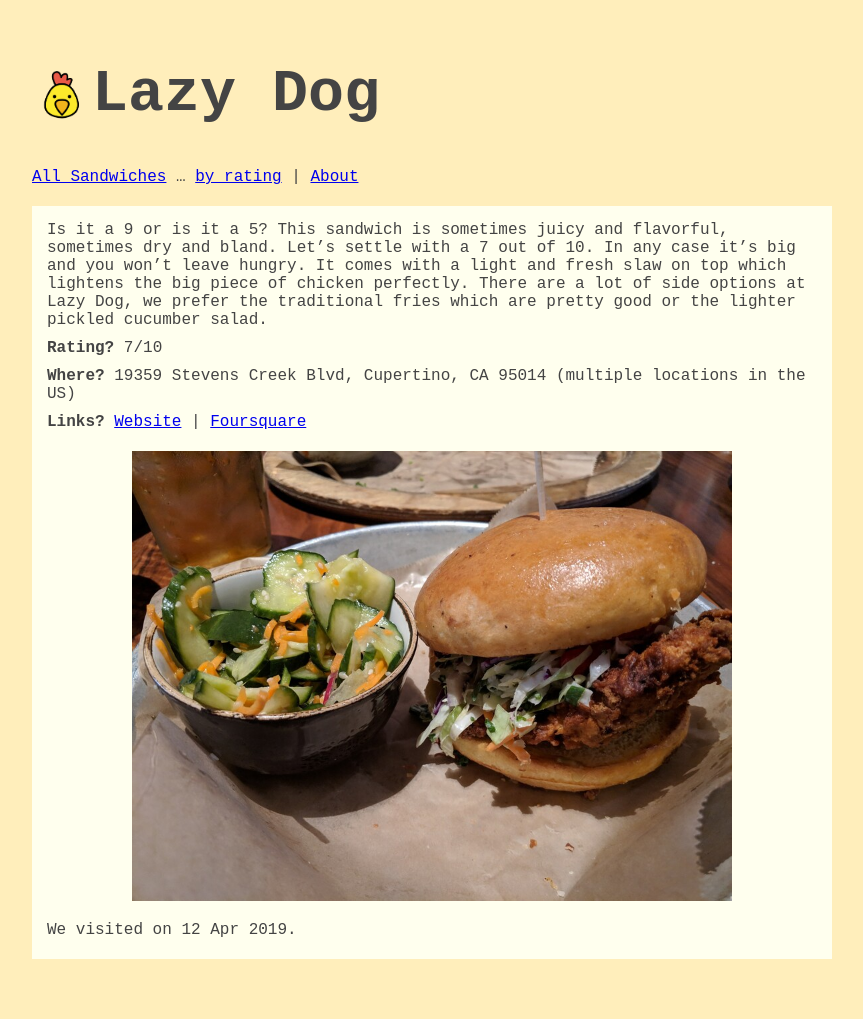
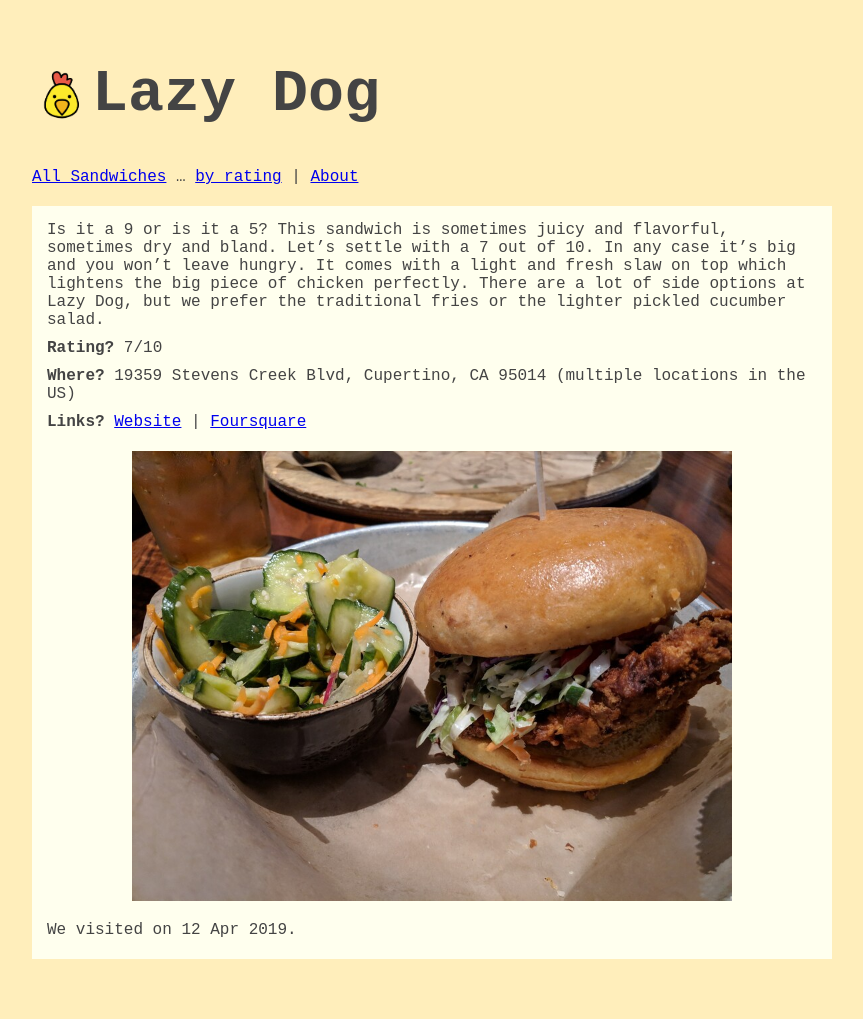
Before and after one commit to stefanthoss/chickenonabun, a Jekyll site: the page built from _posts/2019-04-12-lazy-dog.md, in a window 1280 px wide. Shown: the whole page, without its empty margins (208-1071 px from the left). Built offline with Jekyll 4.4.1, drawn with Linux system fonts in a browser that asks for light colours.

Commit message:
Improvements

```diff
--- a/_posts/2019-04-12-lazy-dog.md
+++ b/_posts/2019-04-12-lazy-dog.md
@@ -11,5 +11,5 @@
 
 Is it a 9 or is it a 5? This sandwich is sometimes juicy and flavorful, sometimes dry and bland. Let's settle with a 7
 out of 10. In any case it's big and you won't leave hungry. It comes with a light and fresh slaw on top which lightens
-the big piece of chicken perfectly. There are a lot of side options at Lazy Dog, we prefer the traditional fries which
-are pretty good or the lighter pickled cucumber salad.
+the big piece of chicken perfectly. There are a lot of side options at Lazy Dog, but we prefer the traditional fries
+or the lighter pickled cucumber salad.
```
Also changed, not shown: _posts/2019-03-30-sweetbird.md (+2 -3 lines).
